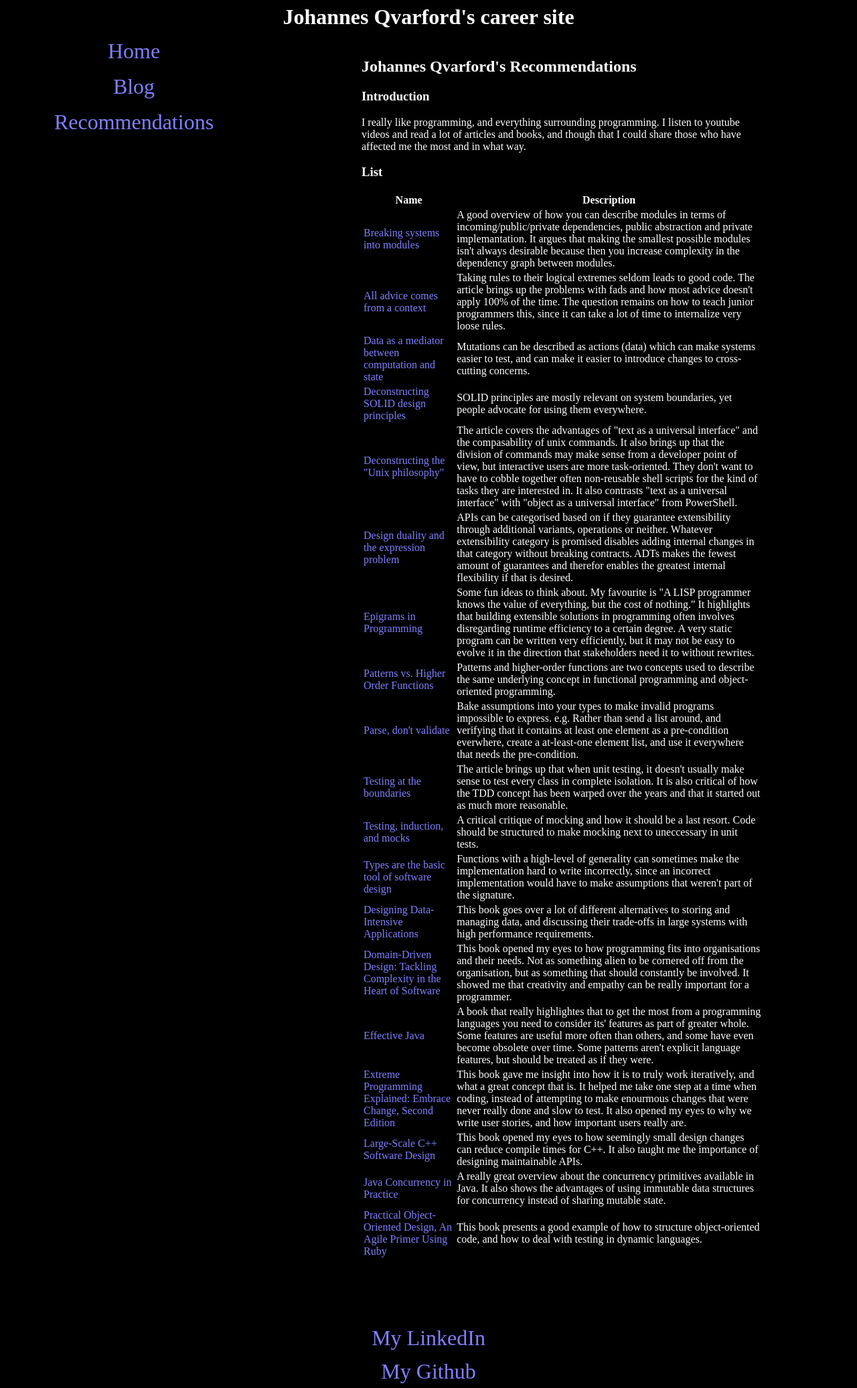
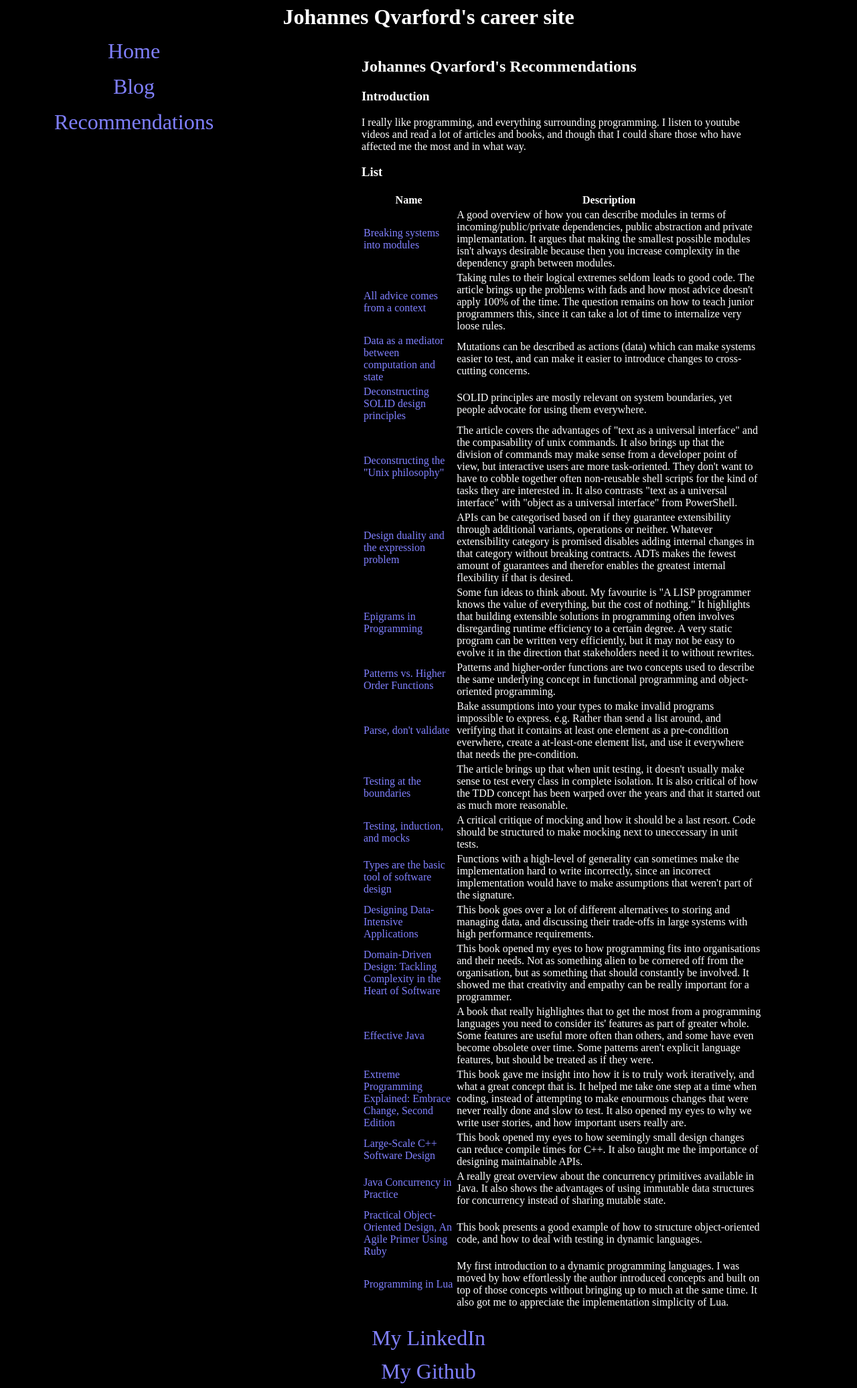
Before and after one commit to johannes-qvarford/johannes-qvarford.github.io, a Jekyll site: the page built from recommendations/index.html, in a window 1280 px wide. Shown: the whole page at 67% size. Built offline with Jekyll 4.4.1, drawn with Linux system fonts in a browser that asks for light colours.

Commit message:
Programming in Lua

```diff
--- a/recommendations/index.html
+++ b/recommendations/index.html
@@ -106,6 +106,12 @@ recommendations:
     link: https://www.poodr.com/
     review: |
       This book presents a good example of how to structure object-oriented code, and how to deal with testing in dynamic languages.
+  - name: Programming in Lua
+    link: https://www.lua.org/pil/
+    review: |
+      My first introduction to a dynamic programming languages.
+      I was moved by how effortlessly the author introduced concepts and built on top of those concepts without bringing up to much at the same time.
+      It also got me to appreciate the implementation simplicity of Lua.
 ---
 <!--
   - name: T
@@ -118,7 +124,7 @@ recommendations:
 
 
 
-https://www.lua.org/pil/
+
 https://www.oreilly.com/library/view/the-art-of/9781449318482/
 https://www.oreilly.com/library/view/mythical-man-month-the/0201835959/
 https://pragprog.com/titles/tpp20/the-pragmatic-programmer-20th-anniversary-edition/
```
